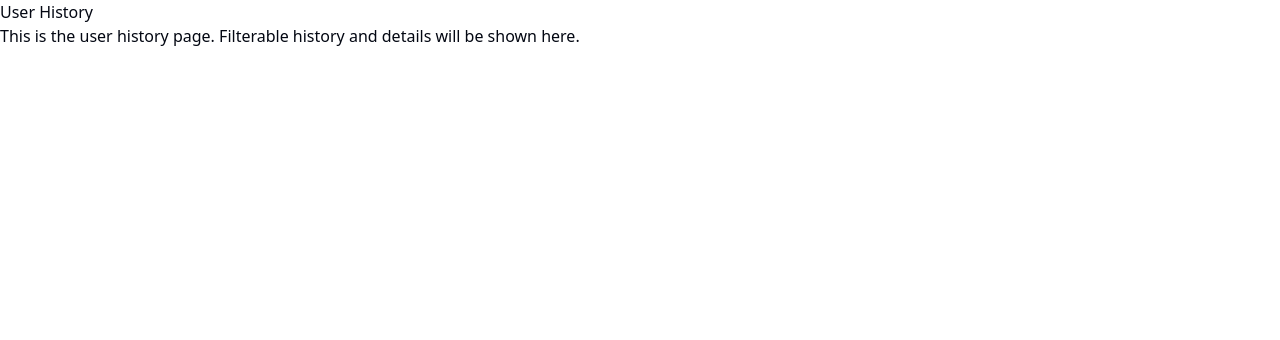
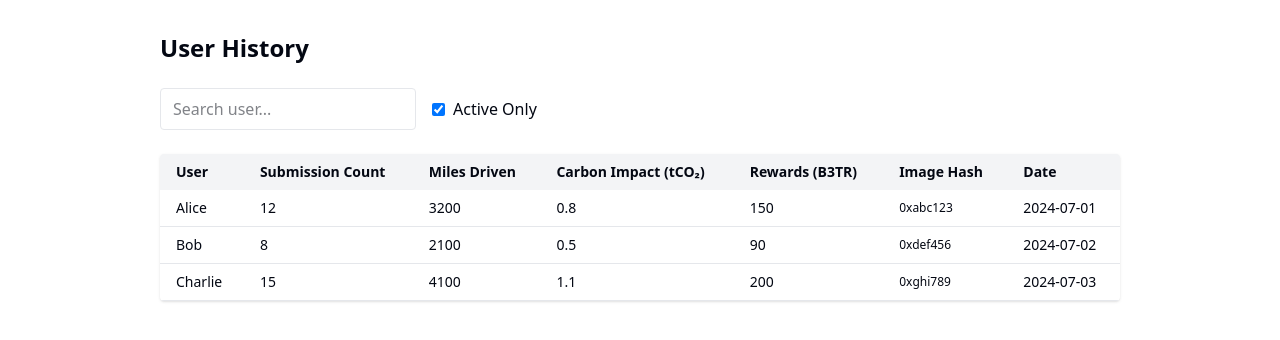
Before and after one commit to DattatrayPatil-Alchemytech/byteme-ai-frontend, a Next.js app: page /history in a window 1280 px wide. Shown: the top 340 px of the page. Built offline with nearby package versions, Linux system fonts and the light colour scheme.

Commit message:
feat: BA-50 Noraml mock data added.

```diff
--- a/app/(user)/history/page.tsx
+++ b/app/(user)/history/page.tsx
@@ -1,10 +1,105 @@
-import React from "react";
+"use client"
+import React, { useState } from "react";
+
+// Mock data for demonstration
+const mockHistory = [
+  {
+    id: 1,
+    user: "Alice",
+    submissionCount: 12,
+    milesDriven: 3200,
+    carbonImpact: 0.8,
+    rewards: 150,
+    imageHash: "0xabc123",
+    date: "2024-07-01",
+  },
+  {
+    id: 2,
+    user: "Bob",
+    submissionCount: 8,
+    milesDriven: 2100,
+    carbonImpact: 0.5,
+    rewards: 90,
+    imageHash: "0xdef456",
+    date: "2024-07-02",
+  },
+  {
+    id: 3,
+    user: "Charlie",
+    submissionCount: 15,
+    milesDriven: 4100,
+    carbonImpact: 1.1,
+    rewards: 200,
+    imageHash: "0xghi789",
+    date: "2024-07-03",
+  },
+];
+
+const columns = [
+  { key: "user", label: "User" },
+  { key: "submissionCount", label: "Submission Count" },
+  { key: "milesDriven", label: "Miles Driven" },
+  { key: "carbonImpact", label: "Carbon Impact (tCO₂)" },
+  { key: "rewards", label: "Rewards (B3TR)" },
+  { key: "imageHash", label: "Image Hash" },
+  { key: "date", label: "Date" },
+];
 
 const UserHistoryPage = () => {
+  const [search, setSearch] = useState("");
+  const [activeOnly, setActiveOnly] = useState(true);
+
+  // Filter logic (simple search by user)
+  const filtered = mockHistory.filter((row) =>
+    row.user.toLowerCase().includes(search.toLowerCase())
+  );
+
   return (
-    <main>
-      <h1>User History</h1>
-      <p>This is the user history page. Filterable history and details will be shown here.</p>
+    <main className="p-8 max-w-5xl mx-auto">
+      <h1 className="text-2xl font-bold mb-6">User History</h1>
+      <div className="flex flex-col sm:flex-row sm:items-center gap-4 mb-6">
+        <input
+          type="text"
+          placeholder="Search user..."
+          value={search}
+          onChange={(e) => setSearch(e.target.value)}
+          className="border rounded px-3 py-2 w-full sm:w-64"
+        />
+        <label className="flex items-center gap-2">
+          <input
+            type="checkbox"
+            checked={activeOnly}
+            onChange={() => setActiveOnly((v) => !v)}
+          />
+          Active Only
+        </label>
+      </div>
+      <div className="overflow-x-auto rounded shadow bg-white">
+        <table className="min-w-full text-sm">
+          <thead className="bg-gray-100">
+            <tr>
+              {columns.map((col) => (
+                <th key={col.key} className="px-4 py-2 text-left font-semibold">
+                  {col.label}
+                </th>
+              ))}
+            </tr>
+          </thead>
+          <tbody>
+            {filtered.map((row) => (
+              <tr key={row.id} className="border-b hover:bg-gray-50">
+                <td className="px-4 py-2 font-medium">{row.user}</td>
+                <td className="px-4 py-2">{row.submissionCount}</td>
+                <td className="px-4 py-2">{row.milesDriven}</td>
+                <td className="px-4 py-2">{row.carbonImpact}</td>
+                <td className="px-4 py-2">{row.rewards}</td>
+                <td className="px-4 py-2 font-mono text-xs">{row.imageHash}</td>
+                <td className="px-4 py-2">{row.date}</td>
+              </tr>
+            ))}
+          </tbody>
+        </table>
+      </div>
     </main>
   );
 };
```
